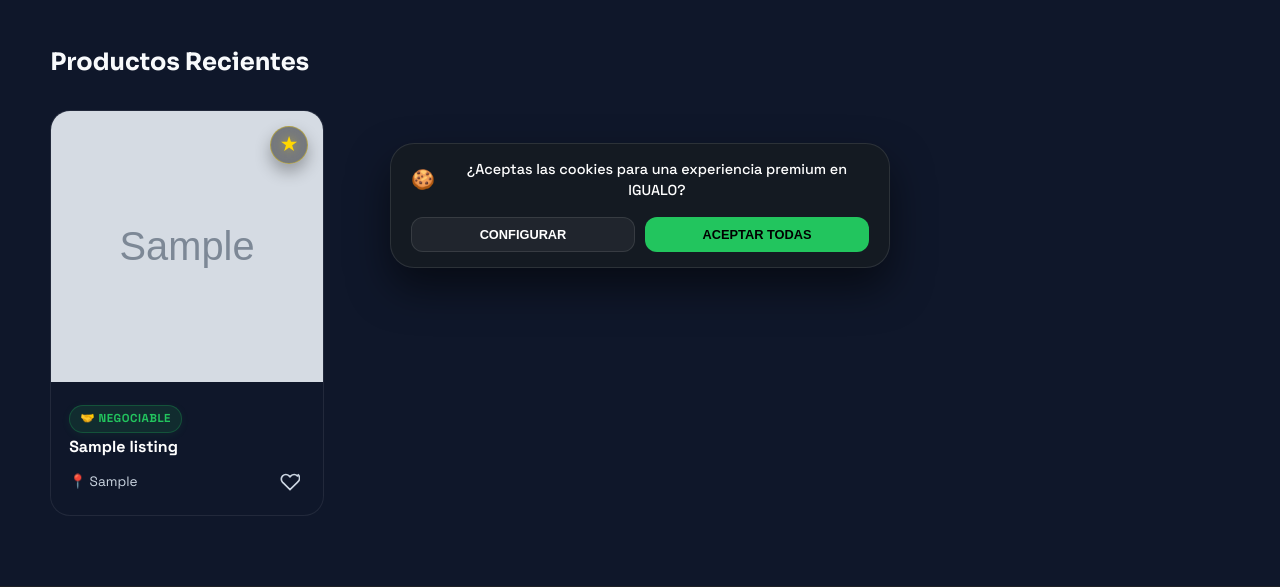
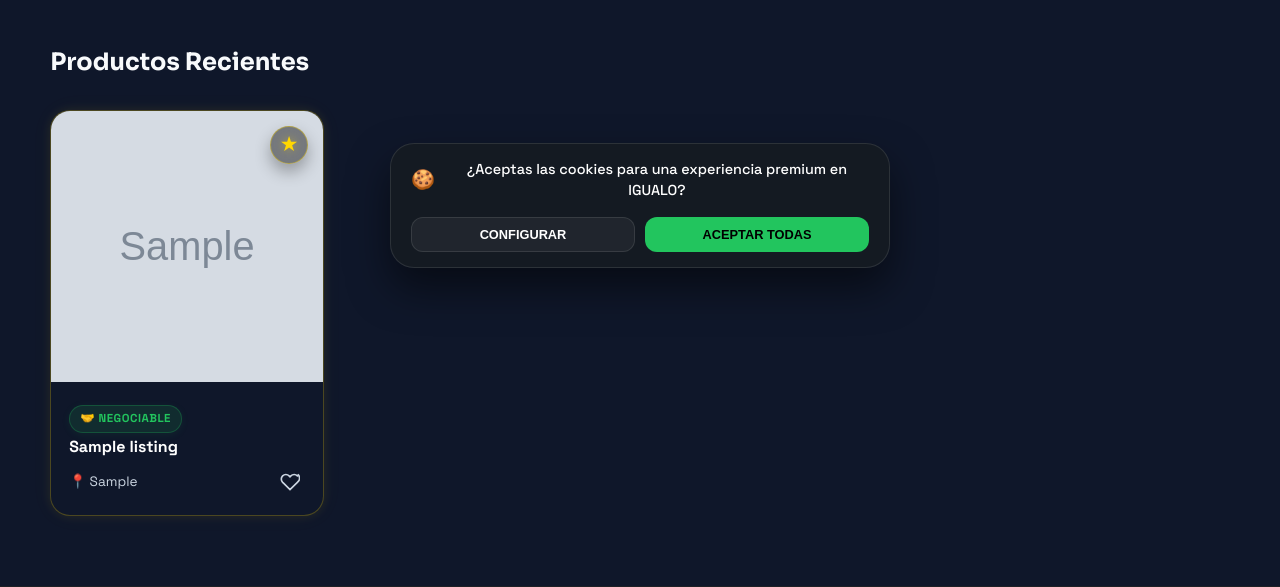
Before and after one commit to olvin78/walo, a Django app: page /explorar/ in a window 1280 px wide. Shown: the part 502-1089 px from the top of the page. Run offline with Django 5.2, Linux system fonts and the light colour scheme; data comes from the database, SQL or seed files in the repository; tables that the repository leaves empty hold one stand-in row (values such as "Sample post"); grey boxes marked "Sample" are stand-in pictures; parts of the project's set-up code (start-up, migrations or seed data) failed here and were passed over; some libraries are stand-ins or nearby versions.

Commit message:
feat: add subtle gold glow border to promoted product cards across all templates

```diff
--- a/static/css/components/cards.css
+++ b/static/css/components/cards.css
@@ -80,3 +80,29 @@
     border-color: rgba(34, 197, 94, 0.4);
     box-shadow: 0 4px 12px rgba(34, 197, 94, 0.15);
 }
+
+/* Promoted Card – Subtle Gold Glow Border */
+.product-card.promoted-card {
+    border: 1px solid rgba(255, 215, 0, 0.25);
+    box-shadow: 0 0 12px rgba(255, 215, 0, 0.08), 0 0 25px rgba(255, 215, 0, 0.04);
+    position: relative;
+}
+
+.product-card.promoted-card::after {
+    content: '';
+    position: absolute;
+    inset: -1px;
+    border-radius: inherit;
+    border: 1px solid transparent;
+    background: linear-gradient(135deg, rgba(255, 215, 0, 0.15), transparent 40%, transparent 60%, rgba(255, 215, 0, 0.10)) border-box;
+    -webkit-mask: linear-gradient(#fff 0 0) padding-box, linear-gradient(#fff 0 0);
+    -webkit-mask-composite: xor;
+    mask-composite: exclude;
+    pointer-events: none;
+    z-index: 1;
+}
+
+.product-card.promoted-card:hover {
+    border-color: rgba(255, 215, 0, 0.4);
+    box-shadow: 0 0 18px rgba(255, 215, 0, 0.12), 0 0 35px rgba(255, 215, 0, 0.06);
+}
--- a/templates/core/category_detail.html
+++ b/templates/core/category_detail.html
@@ -68,7 +68,7 @@
     <section class="section-products">
       <div class="products-grid">
         {% for listing in listings %}
-        <a href="{{ listing.get_absolute_url }}" class="product-card" style="position: relative; display: block;">
+        <a href="{{ listing.get_absolute_url }}" class="product-card{% if listing.is_promoted %} promoted-card{% endif %}" style="position: relative; display: block;">
           {% if listing.is_promoted %}
           <div class="featured-badge-pro" title="Anuncio Priorizado">
               <span class="star-icon">★</span>
--- a/templates/core/city_landing.html
+++ b/templates/core/city_landing.html
@@ -45,7 +45,7 @@
   <section class="section-products">
     <div class="products-grid">
       {% for listing in listings %}
-      <a href="{{ listing.get_absolute_url }}" class="product-card">
+      <a href="{{ listing.get_absolute_url }}" class="product-card{% if listing.is_promoted %} promoted-card{% endif %}">
         <div class="product-img-wrapper">
           {% if listing.is_promoted %}
           <div class="featured-badge-pro" title="Anuncio Priorizado">
--- a/templates/core/explore.html
+++ b/templates/core/explore.html
@@ -856,7 +856,7 @@ index, follow
         </div>
         <div class="products-grid" style="grid-template-columns: repeat(auto-fill, minmax(220px, 1fr)); gap: 20px;">
           {% for listing in personalized_recommendations|slice:":4" %}
-          <a href="{{ listing.get_absolute_url }}" class="product-card" style="border-radius: 18px;">
+          <a href="{{ listing.get_absolute_url }}" class="product-card{% if listing.is_promoted %} promoted-card{% endif %}" style="border-radius: 18px;">
             <div class="product-img-wrapper">
               {% if listing.is_promoted %}
               <div class="featured-badge-pro" title="Anuncio Priorizado">
@@ -882,7 +882,7 @@ index, follow
 
       <div class="products-grid">
         {% for listing in listings %}
-        <a href="{{ listing.get_absolute_url }}" class="product-card">
+        <a href="{{ listing.get_absolute_url }}" class="product-card{% if listing.is_promoted %} promoted-card{% endif %}">
           <div class="product-img-wrapper">
             {% if listing.is_promoted %}
             <div class="featured-badge-pro" title="Anuncio Priorizado">
@@ -935,7 +935,7 @@ index, follow
         </div>
         <div class="products-grid">
             {% for listing in recommended_listings %}
-                <a href="{{ listing.get_absolute_url }}" class="product-card">
+                <a href="{{ listing.get_absolute_url }}" class="product-card{% if listing.is_promoted %} promoted-card{% endif %}">
                   <div class="product-img-wrapper">
                     {% if listing.is_promoted %}
                     <div class="featured-badge-pro" title="Anuncio Priorizado">
--- a/templates/core/favorites.html
+++ b/templates/core/favorites.html
@@ -12,7 +12,7 @@
 
   <div class="products-grid" style="margin-top: 40px;">
     {% for listing in listings %}
-    <a href="{{ listing.get_absolute_url }}" class="product-card">
+    <a href="{{ listing.get_absolute_url }}" class="product-card{% if listing.is_promoted %} promoted-card{% endif %}">
       <div class="product-img-wrapper">
         {% if listing.is_promoted %}
         <div class="featured-badge-pro" title="Anuncio Priorizado">
--- a/templates/core/home.html
+++ b/templates/core/home.html
@@ -269,7 +269,7 @@
             <h3 style="color: var(--primary); margin-bottom: 30px; font-weight: 800; font-size: 1.8rem;">🔍 {{ search_results|length }} resultados para "{{ query }}"</h3>
             <div class="feed-grid-pro">
                 {% for list in search_results %}
-                <div class="item-card-pro">
+                <div class="item-card-pro{% if list.is_promoted %} promoted-card{% endif %}">
                     <a href="{{ list.get_absolute_url }}" class="card-link">
                         <div class="product-img-wrapper">
                             {% if list.is_promoted %}
@@ -398,7 +398,7 @@
             </div>
             <div class="feed-grid-pro">
                 {% for list in latest_listings %}
-                <div class="item-card-pro">
+                <div class="item-card-pro{% if list.is_promoted %} promoted-card{% endif %}">
                     <a href="{{ list.get_absolute_url }}" class="card-link">
                         <div class="product-img-wrapper">
                             {% if list.is_promoted %}
@@ -813,6 +813,8 @@
         height: 100%; /* Permitir que todas las cards de una fila tengan igual altura si se desea, o quitar para altura variable */
     }
     .item-card-pro:hover { transform: translateY(-10px); border-color: var(--primary); }
+    .item-card-pro.promoted-card { border: 1px solid rgba(255, 215, 0, 0.25); box-shadow: 0 0 12px rgba(255, 215, 0, 0.08), 0 0 25px rgba(255, 215, 0, 0.04); }
+    .item-card-pro.promoted-card:hover { border-color: rgba(255, 215, 0, 0.4); box-shadow: 0 0 18px rgba(255, 215, 0, 0.12), 0 0 35px rgba(255, 215, 0, 0.06); transform: translateY(-10px); }
     .product-img-wrapper {
         position: relative;
         width: 100%;
--- a/templates/core/my_listings.html
+++ b/templates/core/my_listings.html
@@ -17,7 +17,7 @@
 
     <div class="products-grid">
         {% for listing in listings %}
-        <div class="product-card" style="position: relative;">
+        <div class="product-card{% if listing.is_promoted %} promoted-card{% endif %}" style="position: relative;">
             <a href="{{ listing.get_absolute_url }}" style="text-decoration: none; color: inherit; display: block;">
                 <div class="product-img-wrapper">
                     {% if listing.is_promoted %}
--- a/templates/core/user_profile.html
+++ b/templates/core/user_profile.html
@@ -93,7 +93,7 @@
             <h2 class="fluid-section-title">Publicaciones recientes</h2>
             <div class="products-grid">
                 {% for list in listings %}
-                <a href="{{ list.get_absolute_url }}" class="product-card" style="position: relative; display: block;">
+                <a href="{{ list.get_absolute_url }}" class="product-card{% if list.is_promoted %} promoted-card{% endif %}" style="position: relative; display: block;">
                     <div class="product-img-wrapper">
                         {% if list.is_promoted %}
                         <div class="featured-badge-pro" title="Anuncio Priorizado">
```
